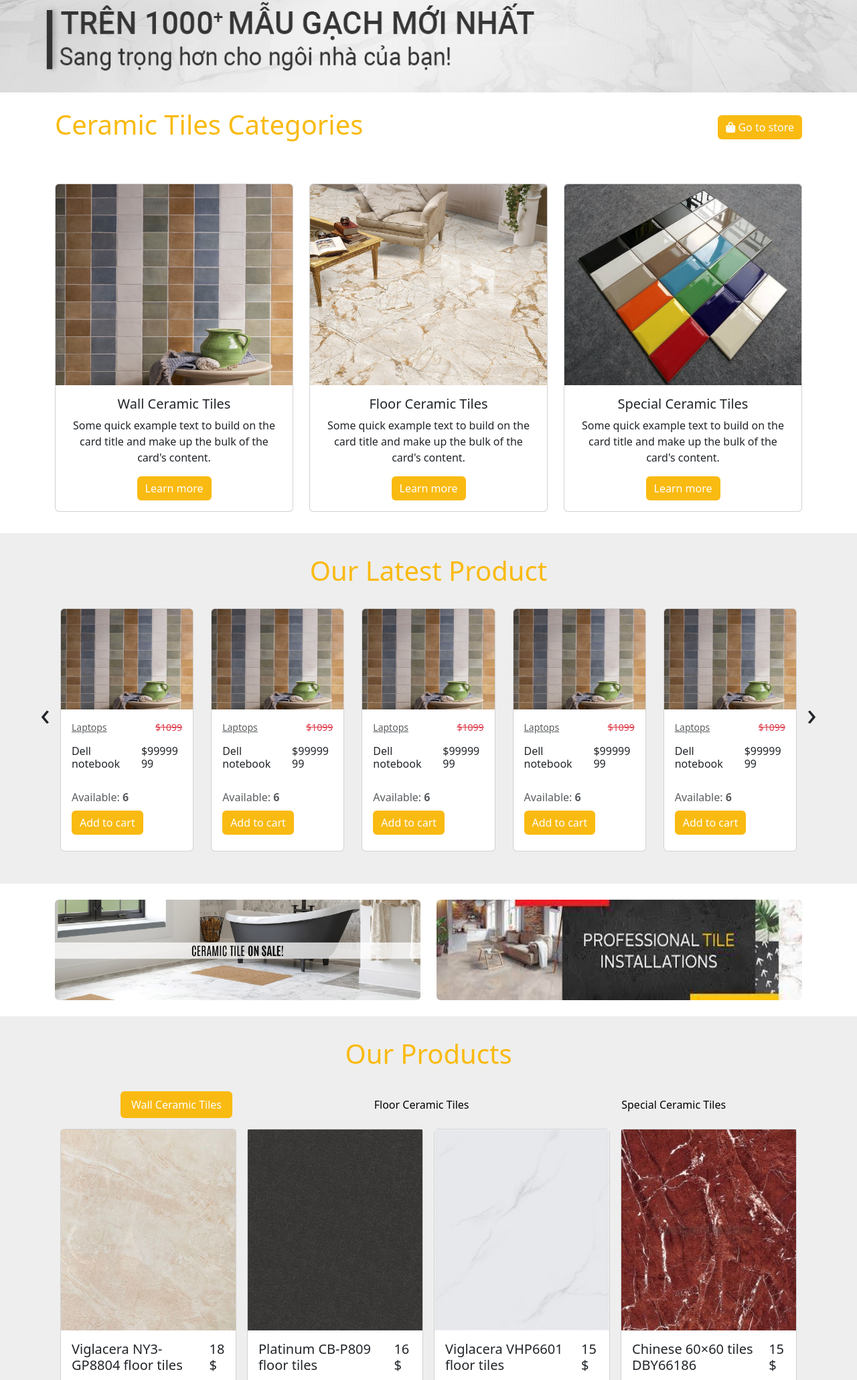
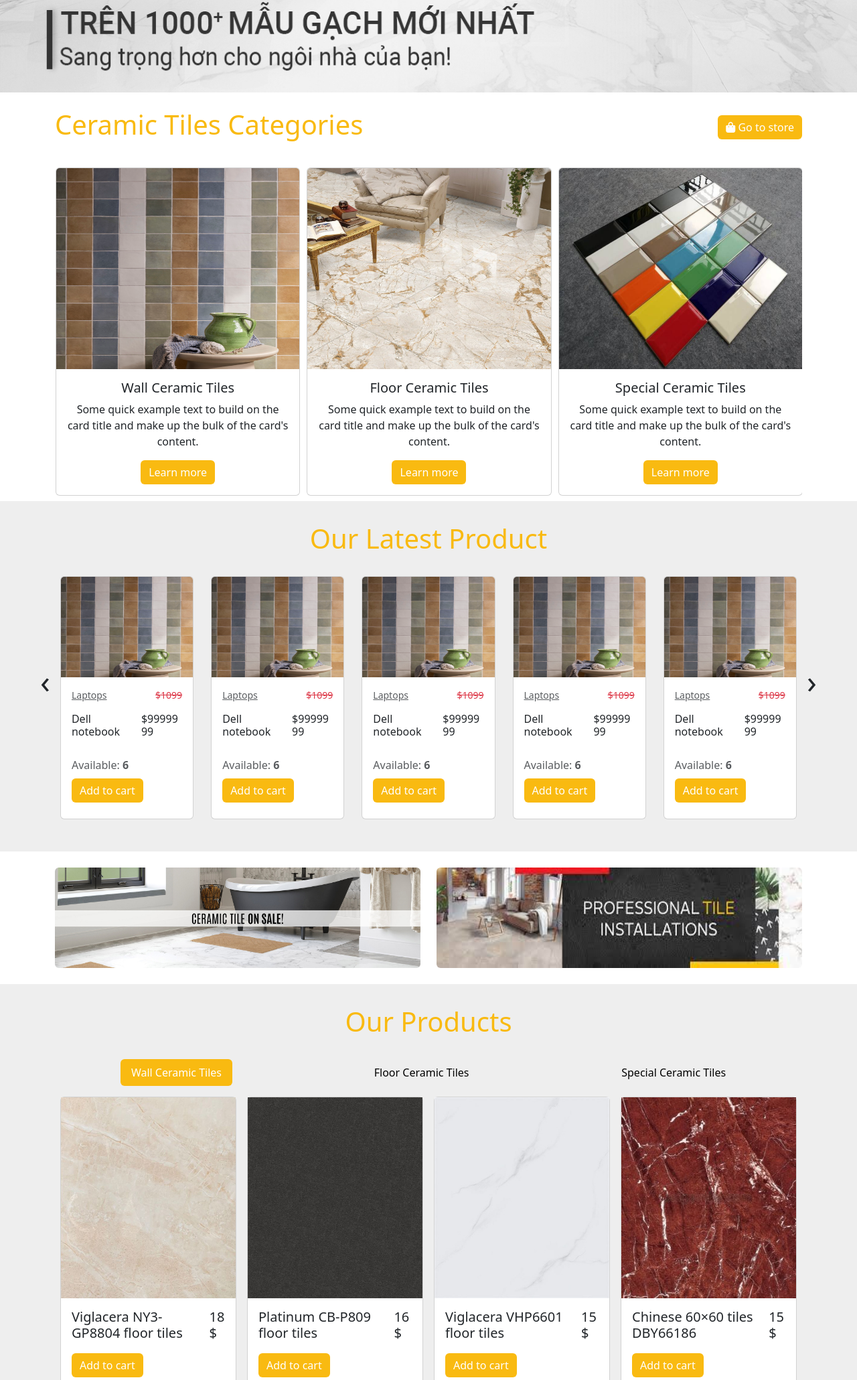
Before and after one commit to huongcaoha1994/ceramic-tiles, a PHP site: page /main.php in a window 1280 px wide. Shown: the part 458-2518 px from the top of the page at 67% size. Run offline with PHP 8.4, Linux system fonts and the light colour scheme; data comes from the database, SQL or seed files in the repository.

Commit message:
fix main rồi đi ăn

```diff
--- a/SRC/assets/js/footerscript.js
+++ b/SRC/assets/js/footerscript.js
@@ -1,4 +1,25 @@
 // Function chạy carousel slider
+$(".carousel-slider").owlCarousel({
+  loop: true,
+  margin: 10,
+  nav: true,
+  responsive: {
+    0: {
+      items: 1,
+    },
+    762: {
+      items: 2,
+    },
+    992: {
+      items: 3,
+    },
+    1200: {
+      items: 3,
+    },
+  },
+});
+
+
 $(".owl-carousel").owlCarousel({
   loop: true,
   margin: 10,
@@ -19,25 +40,8 @@ $(".owl-carousel").owlCarousel({
   },
 });
 
-$(".categories-carousel").owlCarousel({
-  loop: true,
-  margin: 10,
-  nav: true,
-  responsive: {
-    0: {
-      items: 2,
-    },
-    762: {
-      items: 3,
-    },
-    992: {
-      items: 4,
-    },
-    1200: {
-      items: 5,
-    },
-  },
-});
+
+
 
 //Function search bar
 const searchFocus = document.getElementById("search-focus");
--- a/SRC/view/header.php
+++ b/SRC/view/header.php
@@ -11,7 +11,6 @@
     <link rel="stylesheet" href="../assets/css/animation.css">
     <link rel="stylesheet" href="https://cdnjs.cloudflare.com/ajax/libs/font-awesome/6.4.2/css/all.min.css">
     <link rel="stylesheet" href="../assets/js/OwlCarousel2-2.3.4/dist/assets/owl.carousel.css">
-    <link rel="stylesheet" href="../assets/js/OwlCarousel2-2.3.4/docs/assets/owl.theme.green.min.cs">
     <script src='https://cdnjs.cloudflare.com/ajax/libs/jquery/3.5.1/jquery.min.js'></script>
 
     <title>Tiles Ceramic</title>
--- a/SRC/view/main.php
+++ b/SRC/view/main.php
@@ -17,10 +17,10 @@
     </div>
   </div>
 
-  <div class="category-list container py-4">
-    <div class="row">
-
-      <div class="col-12 col-md-4 my-2 text-center">
+  <div class="container">
+    <div class="owl-carousel owl-theme carousel-slider" >
+      <div class="item">
+        <div class="my-2 text-center">
           <div class="card h-100">
             <img src="../assets/img/homepage/wall-ceramic-tiles.jpg" class="card-img-top" alt="wall-tiles" height="300px">
             <div class="card-body">
@@ -30,7 +30,9 @@
             </div>
           </div>
         </div>
-      <div class="col-12 col-md-4 my-2 text-center">
+      </div>
+      <div class="item">
+        <div class="my-2 text-center">
           <div class="card h-100">
             <img src="../assets/img/homepage/floor-ceramic-tile.jpg" class="card-img-top" alt="..." height="300px">
             <div class="card-body">
@@ -40,13 +42,16 @@
             </div>
           </div>
         </div>
-      <div class="col-12 col-md-4 my-2 text-center">
+      </div>
+      <div class="item">
+        <div class="my-2 text-center">
           <div class="card h-100">
             <img src="../assets/img/homepage/special-ceramic-tiles.png" class="card-img-top" alt="..." height="300px">
             <div class="card-body">
               <h5 class="card-title">Special Ceramic Tiles</h5>
               <p class="card-text">Some quick example text to build on the card title and make up the bulk of the card's content.</p>
               <a href="#" class="btn btn-primary">Learn more</a>
+            </div>
           </div>
         </div>
       </div>
```
Lines whose indentation alone changed are shown as unchanged.
